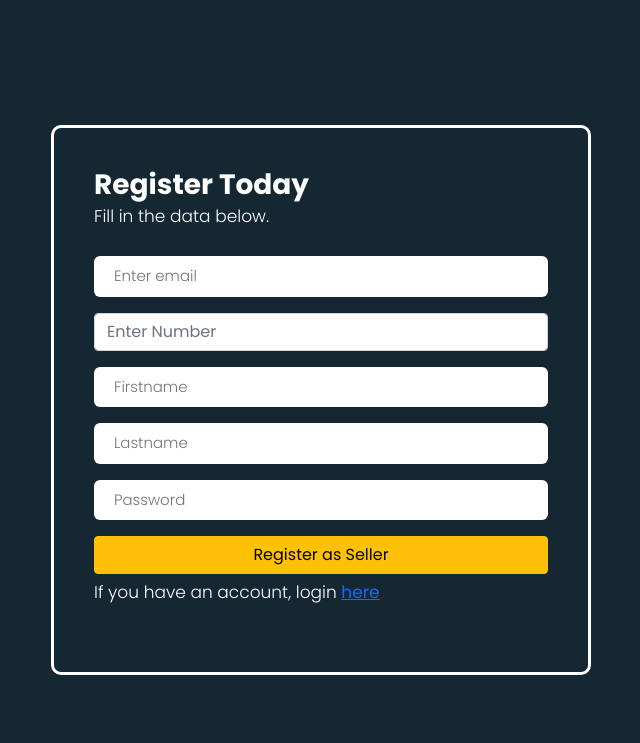
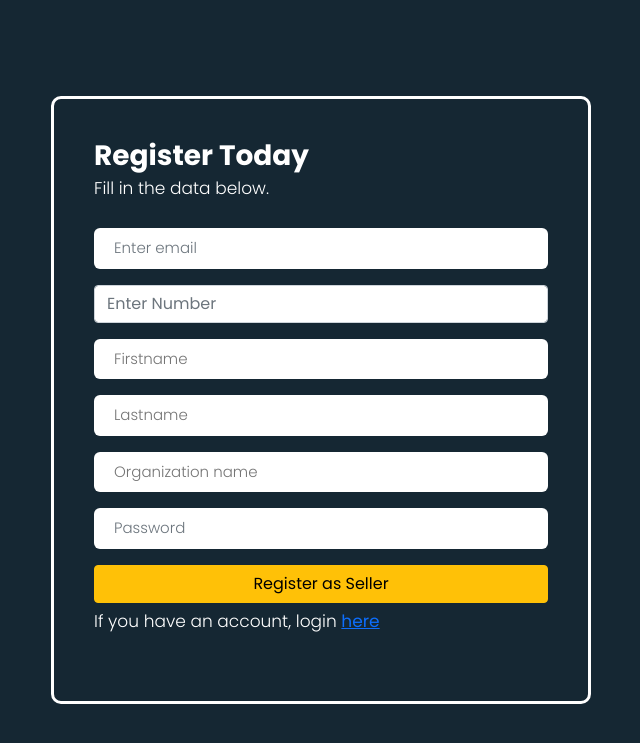
Before and after one commit to hwandev12/online-store-django-rest, a Django app: page /authentication/seller-register/ in a window 1280 px wide. Shown: the top 743 px of the page, without its empty margins (319-959 px from the left). Run offline with Django 4.2, Linux system fonts and the light colour scheme; some libraries are stand-ins or nearby versions.

Commit message:
update seller registration

```diff
--- a/apps/authentication/forms.py
+++ b/apps/authentication/forms.py
@@ -66,6 +66,7 @@ class CustomSellerAccountFormDjango(UserCreationForm):
     first_name = forms.CharField()
     last_name = forms.CharField()
     phone_number = forms.CharField(widget=forms.NumberInput(attrs={"class": "form-control", "placeholder": "Phone Number"}), label="")
+    organization = forms.CharField()
     class Meta(UserCreationForm.Meta):
         model = User
 
@@ -79,6 +80,7 @@ class CustomSellerAccountFormDjango(UserCreationForm):
         seller.first_name = self.cleaned_data['first_name']
         seller.last_name = self.cleaned_data['last_name']
         seller.phone_number = self.cleaned_data['phone_number']
+        seller.organization = self.cleaned_data['organization']
         seller.save()
         return user
 
@@ -162,4 +164,4 @@ class UpdateSellerAccount(forms.ModelForm):
 
     class Meta:
         model = SellerAccountModel
-        fields = ['first_name', 'last_name', 'phone_number']
+        fields = ['first_name', 'last_name', 'phone_number', 'organization']
--- a/apps/authentication/models.py
+++ b/apps/authentication/models.py
@@ -74,6 +74,7 @@ class SellerAccountModel(models.Model):
     first_name = models.CharField(max_length=100)
     last_name = models.CharField(max_length=100)
     phone_number = models.IntegerField(default=998)
+    organization = models.CharField(max_length=100, null=True)
 
     def __str__(self):
         return self.user.email
@@ -116,9 +117,7 @@ class SellerProfile(models.Model):
     def __str__(self):
         return self.user.first_name
 
-# we can configure as what we want login, logout, signup
-# this is second way of doing that
-# first way is just change the template name and override to complete task
+
 @receiver(user_signed_up)
 def user_signup_callback(sender, user, request, **kwargs):
     messages.success(request, "", extra_tags="signup")
--- a/apps/product/views.py
+++ b/apps/product/views.py
@@ -4,6 +4,7 @@ from .models import Product, ProductCategory
 from django.views.generic import ListView, DetailView
 from django.db.models import Q
 from django.core.paginator import Paginator
+from django.views.generic.detail import SingleObjectMixin
 
 
 class ProductView(ListView):
--- a/templates/account/seller_register.html
+++ b/templates/account/seller_register.html
@@ -211,6 +211,9 @@
                                 {% render_field form.last_name placeholder="Lastname" %}
                             </div>
                             <div class="col-md-12">
+                                {% render_field form.organization placeholder="Organization name" %}
+                            </div>
+                            <div class="col-md-12">
                                 {% render_field form.password1 placeholder="Password" %}
                             </div>
                             <div class="col-md-12">
```
Also changed, not shown: templates/account/profile-update.html (+8 -0 lines), apps/authentication/migrations/0006_selleraccountmodel_organization.py (added), db.sqlite3.
